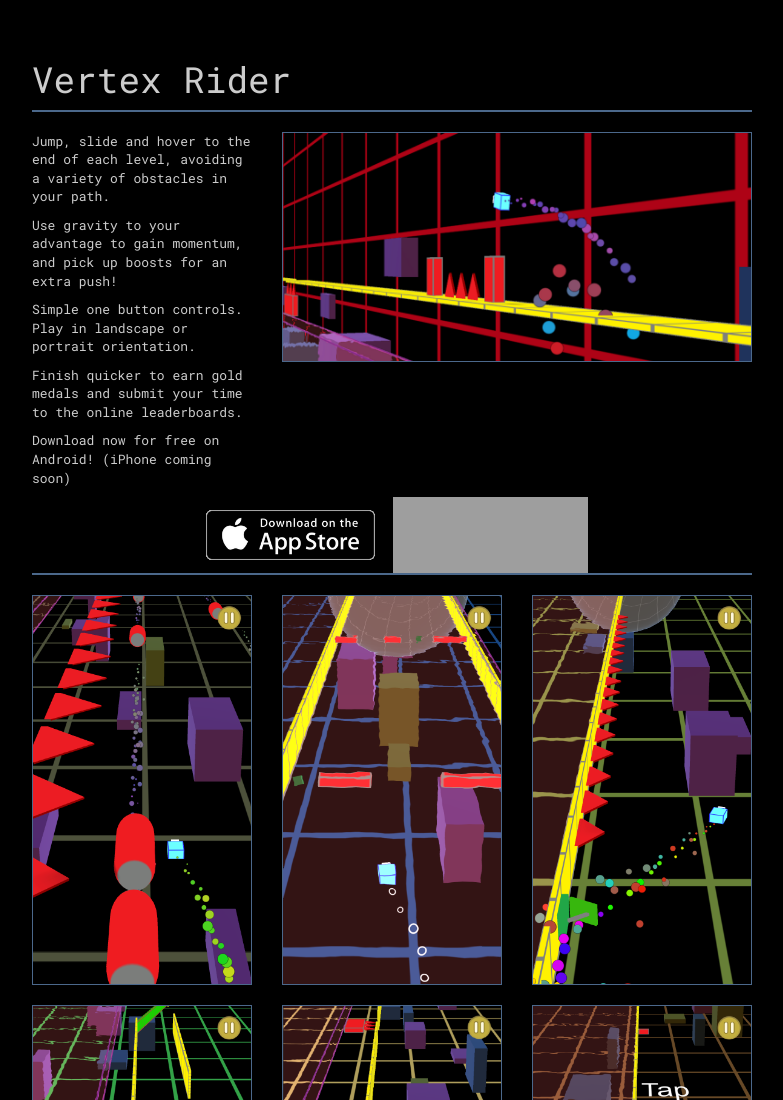
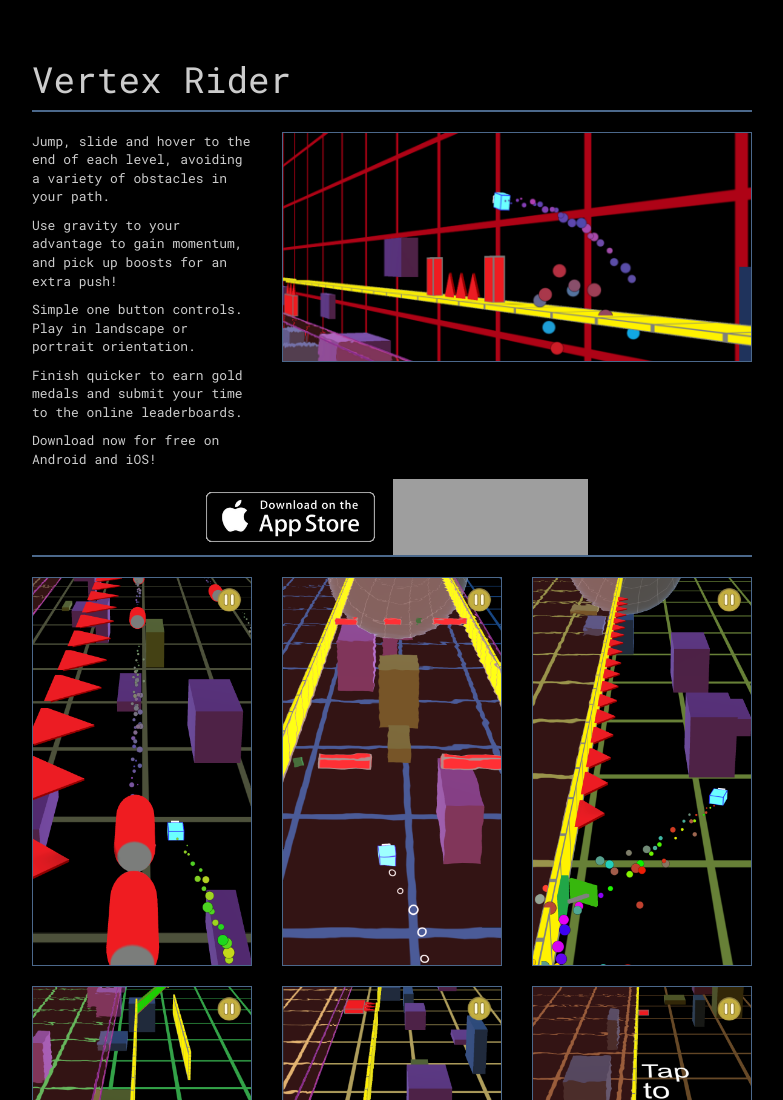
Before and after one commit to jamwhi/jamwhi.github.io, a plain HTML site: page index.html in a window 1280 px wide. Shown: the top 1100 px of the page, without its empty margins (248-1031 px from the left). Drawn offline with nearby package versions, Linux system fonts and the light colour scheme; grey boxes are pictures that could not be loaded.

Commit message:
add ios link

```diff
--- a/index.html
+++ b/index.html
@@ -36,7 +36,7 @@
             <p>Use gravity to your advantage to gain momentum, and pick up boosts for an extra push!</p>
             <p>Simple one button controls. Play in landscape or portrait orientation. </p>
             <p>Finish quicker to earn gold medals and submit your time to the online leaderboards.</p>
-            <p>Download now for free on Android! (iPhone coming soon)</p>
+            <p>Download now for free on Android and iOS!</p>
           </div>
           <div class="col-sm-8">
             <img src="pics/featureimage.png" class="img-responsive" alt="Feature Image">
@@ -45,7 +45,7 @@
         </div>
 
         <div class="row logos">
-            <img alt='Download on the App Store' src='app_store.png' class="logo"/>
+            <a href="https://itunes.apple.com/us/app/vertex-rider/id1220410696"><img alt='Download on the App Store' src='app_store.png' class="logo"/></a>
             <a href='https://play.google.com/store/apps/details?id=com.DoubleBeak.VertexRider&pcampaignid=MKT-Other-global-all-co-prtnr-py-PartBadge-Mar2515-1'><img alt='Get it on Google Play' src='https://play.google.com/intl/en_us/badges/images/generic/en_badge_web_generic.png' style="width: 195px; height: 76px;"/></a>
         </div>
 
```
